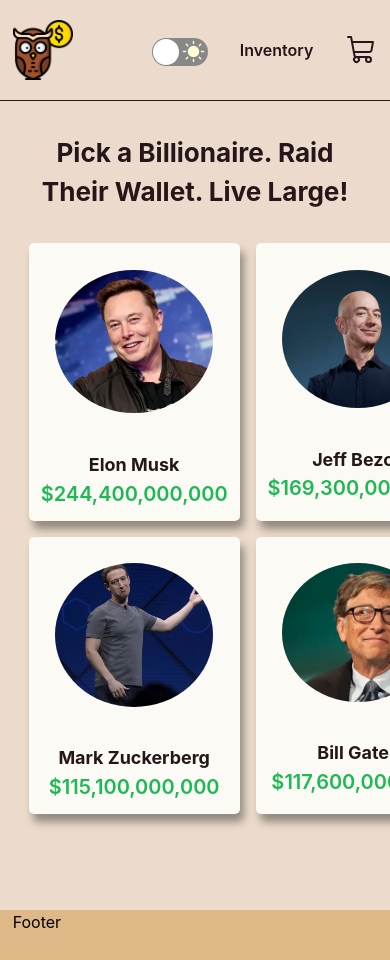
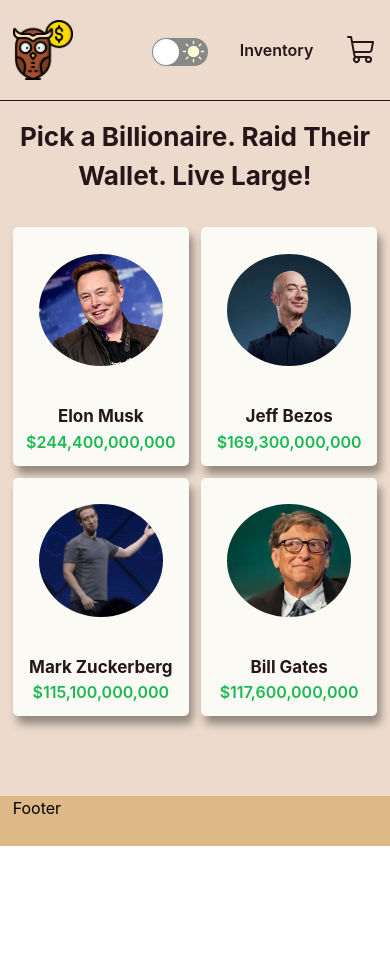
Before and after one commit to flnx/Billionaire-Cash-Splash, a React (Vite) app: page / in a window 390 px wide. After the commit the page ends 846 px from the top, so only its background shows below. Built offline with nearby package versions, Linux system fonts and the light colour scheme.

Commit message:
Billionaire Showcase mobile responsiveness added

```diff
--- a/src/components/Showcase/Card.module.scss
+++ b/src/components/Showcase/Card.module.scss
@@ -1,3 +1,5 @@
+@import '../../styles/breakpoimts.scss';
+
 .card {
     position: relative;
     flex: 1;
@@ -23,8 +25,12 @@
         padding: 0.75rem;
         text-align: center;
 
+        h3 {
+            font-size: 1.0625em;
+        }
+
         span {
-            font-size: 1.25rem;
+            // font-size: 0.25rem;
             color: var(--spotify-green);
             font-weight: 600;
         }
@@ -44,9 +50,13 @@
     display: flex;
     justify-content: center;
     align-items: center;
-    font-size: 3rem;
     font-weight: 900;
     color: springgreen;
+    font-size: 2rem;
+
+    @include breakpoint-up(large) {
+        font-size: 2.55rem;
+    }
 }
 
 .card:hover, .card:focus {
--- a/src/components/Showcase/Showcase.module.scss
+++ b/src/components/Showcase/Showcase.module.scss
@@ -1,3 +1,5 @@
+@import '../../styles/breakpoimts.scss';
+
 section {
     padding-bottom: 2rem;
     margin-bottom: 3rem;
@@ -9,15 +11,16 @@
 
     .cards {
         display: grid;
-        gap: 1rem;
+        gap: 0.75rem;
         grid-template-columns: repeat(2, 1fr);
 
-        @media (min-width: 40em) {
+        @include breakpoint-up(xmedium) {
             grid-template-columns: repeat(4, 1fr);
         }
+
+        @include breakpoint-up(large) {
+            grid-template-columns: repeat(4, 1fr);
+        }
+
     }
 }
-
-section > * {
-    padding: 1rem;
-}
--- a/src/styles/breakpoimts.scss
+++ b/src/styles/breakpoimts.scss
@@ -1,6 +1,7 @@
-// 640px, 1024px, 1300px, 1400px
+// 640px, 750px, 1024px, 1300px, 1400px
 $breakpoints-up: (
     'medium': '40em', // 640px
+    'xmedium': '46.875em', // 750px
     'large': '64em', // 1024px
     'prexl': '81em', // 1300px
     'xlarge': '87.5em', // 1400px
```
